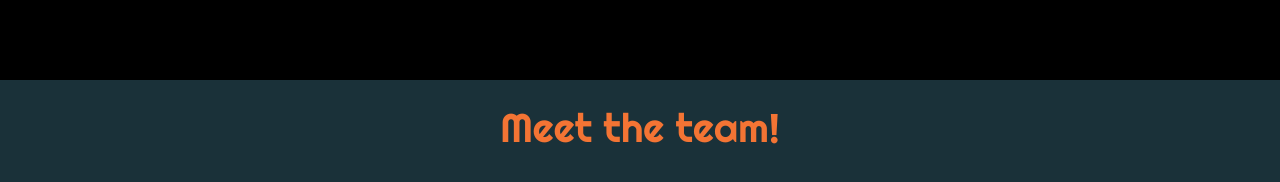
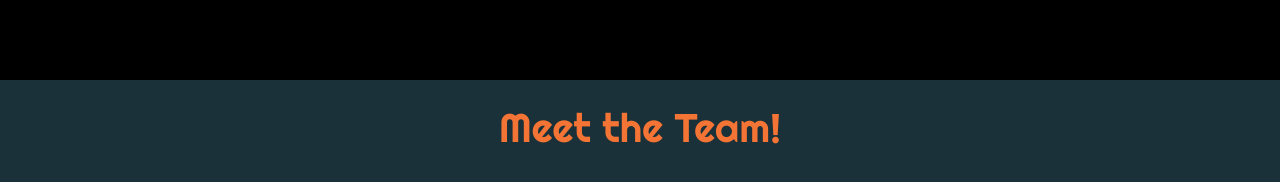
Before and after one commit to launchpadpurdue/website, a React (Create React App) app in the folder lp-website/: page /team in a window 1280 px wide. Shown: the top 182 px of the page. Built offline with nearby package versions, Linux system fonts and the light colour scheme.

Commit message:
touched up meet the team page

```diff
--- a/lp-website/src/Pages/Team/Team.jsx
+++ b/lp-website/src/Pages/Team/Team.jsx
@@ -31,7 +31,7 @@ export default function Team() {
     <div className='body'>
         <center>
           <br />
-          <h1 className='header'>Meet the team!</h1>
+          <h1 className='header'>Meet the Team!</h1>
           <br />
         </center>
         <Container>
```
